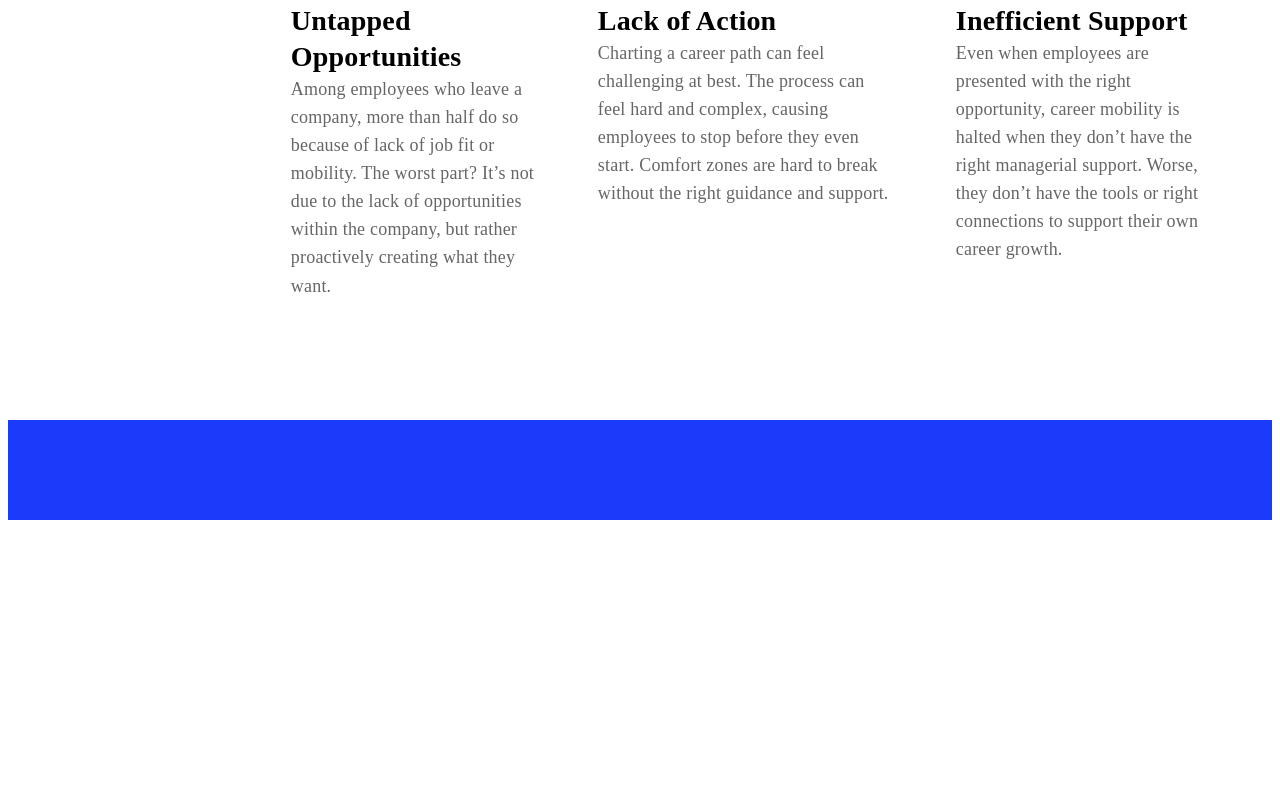
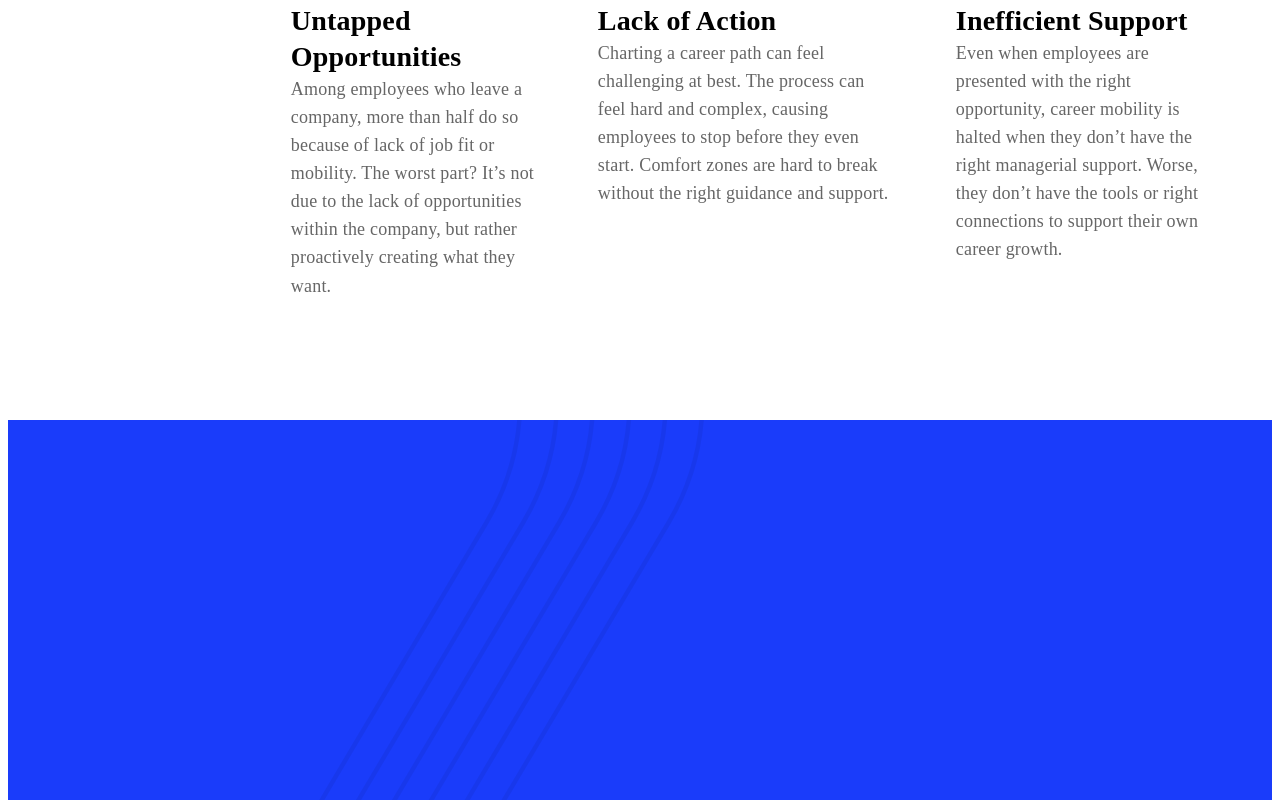
Before and after one commit to vadym9/avenue, a plain HTML site: page index.html in a window 1280 px wide. Shown: the part 2495-3303 px from the top of the page. Before the commit the page ends 3023 px from the top, so only its background shows below. Drawn offline with Linux system fonts and the light colour scheme; files whose address does not match are found by name.

Commit message:
add bg _industry report

```diff
--- a/index.html
+++ b/index.html
@@ -124,6 +124,7 @@ Avenue is dedicated to connecting these dots. Our expert facilitators, science-b
             </div>
         </div>
         <div class="industry-report">
+            <img class="lines" src="img/bg-lines.svg" />
             <div class="container">
 
             </div>
--- a/src/styles/_industry-report.scss
+++ b/src/styles/_industry-report.scss
@@ -1,8 +1,11 @@
 .industry-report{
     background-color: #1a3cfa;
-    height: 100px;
-
+    height: 380px;
     .container{
         margin: 0px auto;
     }
+    .lines{
+        position: absolute;
+        right:45%;
+    }
 }
```
Also changed, not shown: dist/style.css, 1 other file.
